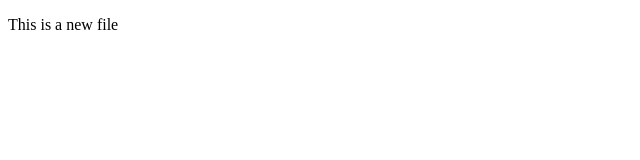
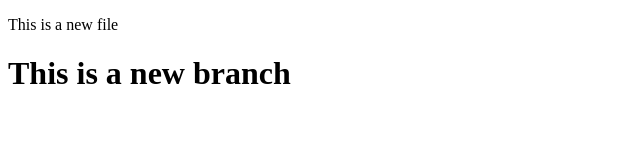
Before and after one commit to Sagar00011/Localrepo, a plain HTML site: page index.html in a window 1280 px wide. Shown: the whole page, without its empty margins (0-640 px from the left). Drawn offline with Linux system fonts and the light colour scheme.

Commit message:
Add new feature

```diff
--- a/index.html
+++ b/index.html
@@ -8,5 +8,6 @@
 </head>
 <body>
     <p>This is a new file</p>
+    <h1>This is a new branch</h1>
 </body>
 </html>
```
